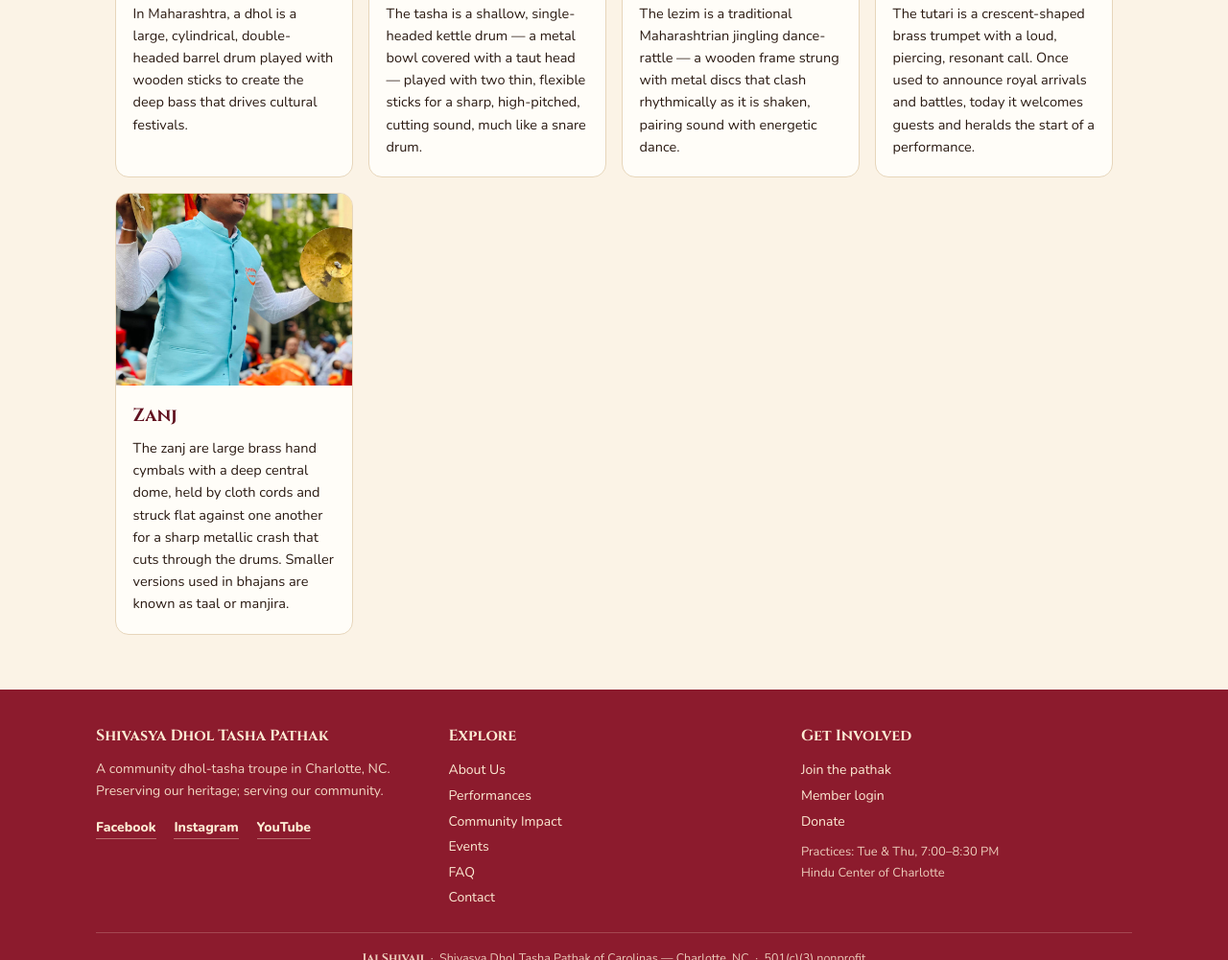
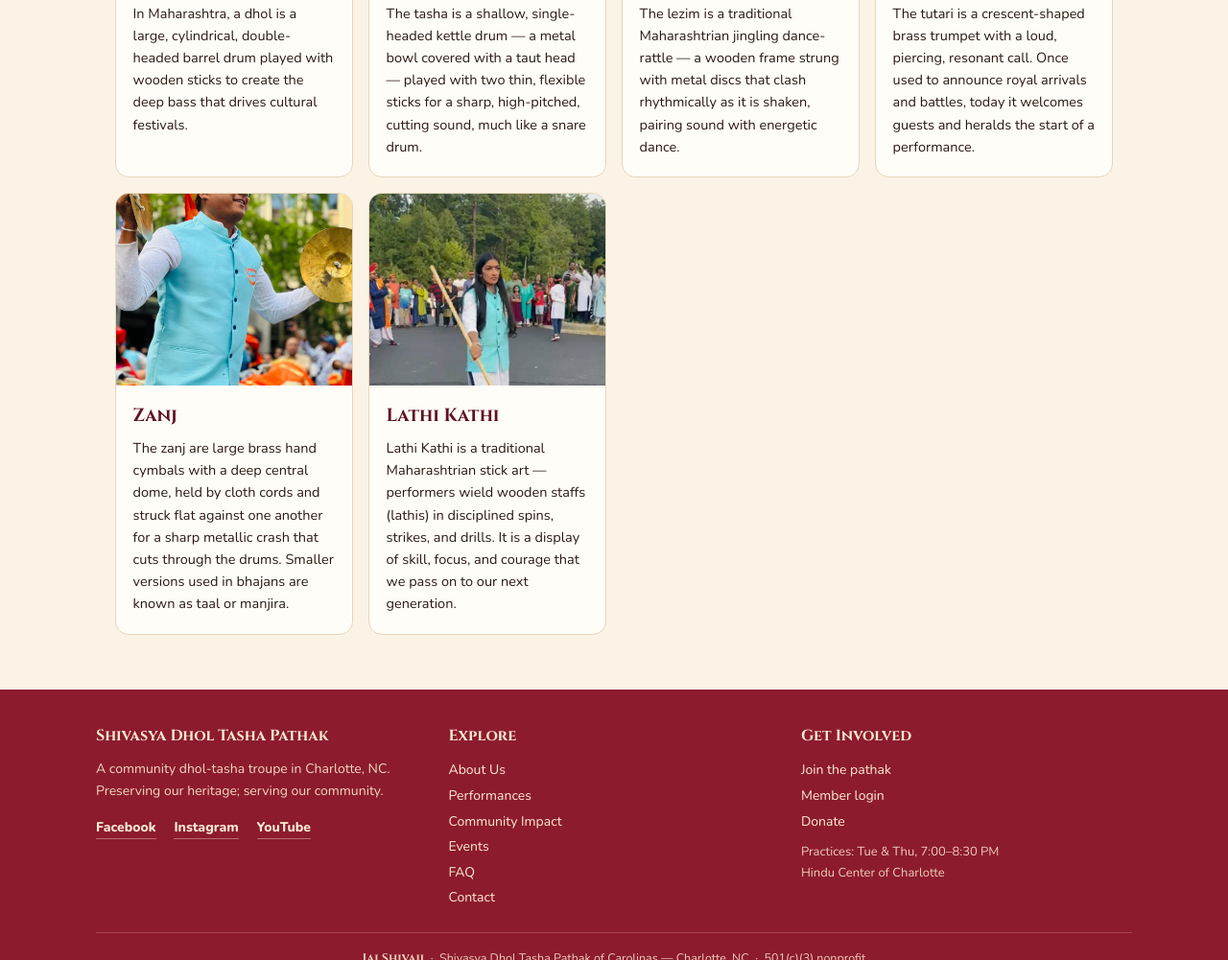
Before and after one commit to shivasyagroup/shivasya-website, a plain HTML site: page about.html in a window 1280 px wide. Shown: the part 1669-2670 px from the top of the page at 96% size. Drawn offline with nearby package versions, Linux system fonts and the light colour scheme; a web font is replaced by a local one.

Commit message:
About: add Lathi Kathi to Our Instruments
Co-Authored-By: Claude Opus 4.8 <noreply@anthropic.com>

```diff
--- a/about.html
+++ b/about.html
@@ -101,6 +101,13 @@
           <p>The zanj are large brass hand cymbals with a deep central dome, held by cloth cords and struck flat against one another for a sharp metallic crash that cuts through the drums. Smaller versions used in bhajans are known as taal or manjira.</p>
         </div>
       </div>
+      <div class="inst-card">
+        <img src="assets/instruments/lathi-kathi.jpg" alt="Lathi Kathi" loading="lazy">
+        <div class="inst-body">
+          <h3>Lathi Kathi</h3>
+          <p>Lathi Kathi is a traditional Maharashtrian stick art &mdash; performers wield wooden staffs (lathis) in disciplined spins, strikes, and drills. It is a display of skill, focus, and courage that we pass on to our next generation.</p>
+        </div>
+      </div>
     </div>
   </div>
 </section>
```
Also changed, not shown: assets/instruments/lathi-kathi.jpg (added).
